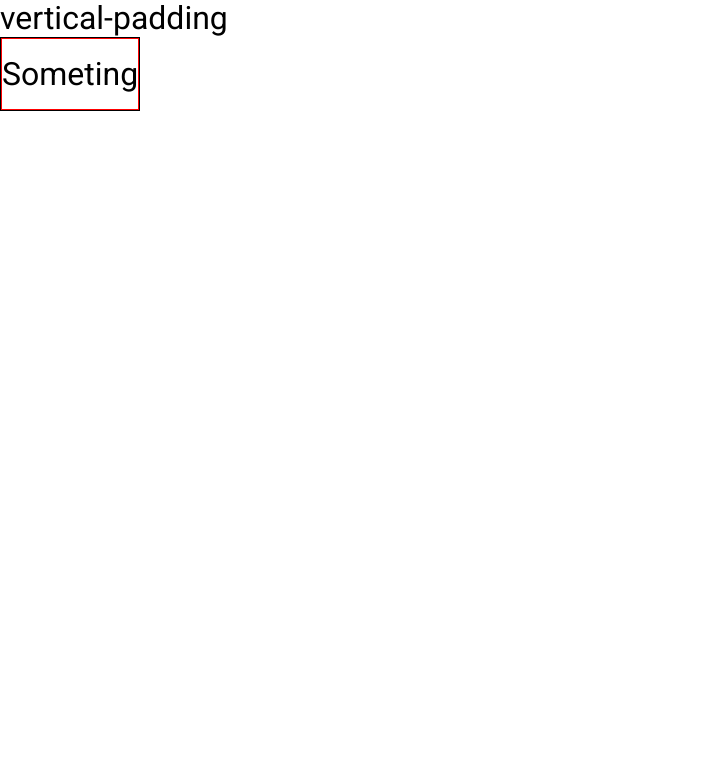
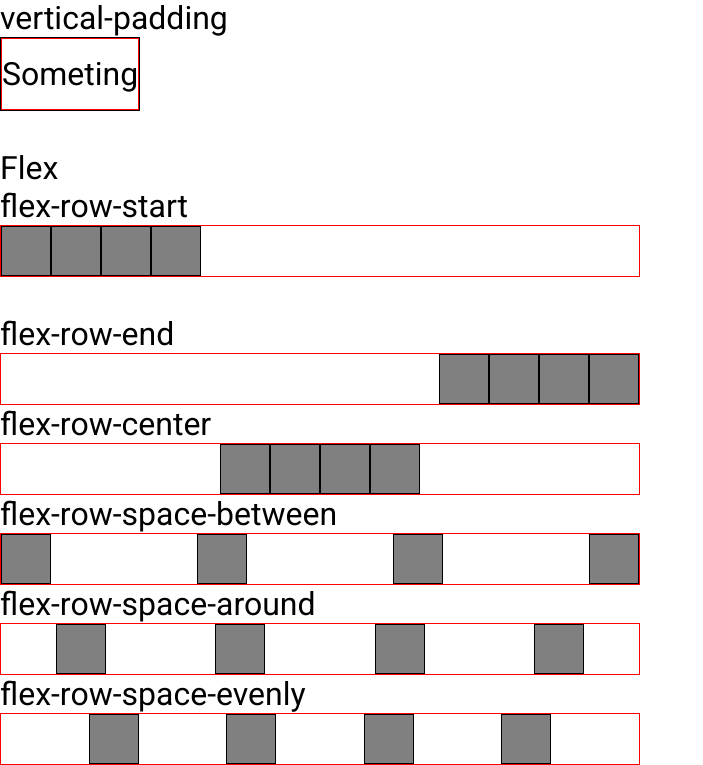
Before and after one commit to brito-ca/brito-website, a Next.js app: page /typography-demo in a window 1280 px wide. Shown: the part 2809-3574 px from the top of the page, without its empty margins (0-703 px from the left). Before the commit the page ends 2920 px from the top, so only its background shows below. Built offline with nearby package versions, Linux system fonts and the light colour scheme.

Commit message:
Added flex row

```diff
--- a/pages/typography-demo.jsx
+++ b/pages/typography-demo.jsx
@@ -1,3 +1,11 @@
+const Box = () => {
+  return (
+    <div
+      style={{ width: 50, height: 50, background: "gray", border: "1px solid" }}
+    ></div>
+  );
+};
+
 const TypographyDemo = () => {
   return (
     <div>
@@ -136,6 +144,7 @@ const TypographyDemo = () => {
       </div>
 
       <br />
+
       <div>
         Padding
         <br />
@@ -174,6 +183,74 @@ const TypographyDemo = () => {
           </div>
         </div>
       </div>
+
+      <br />
+
+      <div>
+        Flex
+        <br />
+        flex-row-start
+        <div
+          style={{ width: "50%", border: "1px solid red" }}
+          className="flex-row-start"
+        >
+          <Box />
+          <Box />
+          <Box />
+          <Box />
+        </div>
+        <br />
+        flex-row-end
+        <div
+          style={{ width: "50%", border: "1px solid red" }}
+          className="flex-row-end"
+        >
+          <Box />
+          <Box />
+          <Box />
+          <Box />
+        </div>
+        flex-row-center
+        <div
+          style={{ width: "50%", border: "1px solid red" }}
+          className="flex-row-center"
+        >
+          <Box />
+          <Box />
+          <Box />
+          <Box />
+        </div>
+        flex-row-space-between
+        <div
+          style={{ width: "50%", border: "1px solid red" }}
+          className="flex-row-space-between"
+        >
+          <Box />
+          <Box />
+          <Box />
+          <Box />
+        </div>
+        flex-row-space-around
+        <div
+          style={{ width: "50%", border: "1px solid red" }}
+          className="flex-row-space-around"
+        >
+          <Box />
+          <Box />
+          <Box />
+          <Box />
+        </div>
+        flex-row-space-evenly
+        <div
+          style={{ width: "50%", border: "1px solid red" }}
+          className="flex-row-space-evenly"
+        >
+          <Box />
+          <Box />
+          <Box />
+          <Box />
+        </div>
+      </div>
     </div>
   );
 };
--- a/styles/globals.css
+++ b/styles/globals.css
@@ -215,6 +215,48 @@ button.outline:disabled {
   padding: 16px 0;
 }
 
+.flex-row-start {
+  display: flex;
+  flex-direction: row;
+  flex-wrap: wrap;
+  justify-content: flex-start;
+}
+
+.flex-row-end {
+  display: flex;
+  flex-direction: row;
+  flex-wrap: wrap;
+  justify-content: flex-end;
+}
+
+.flex-row-center {
+  display: flex;
+  flex-direction: row;
+  flex-wrap: wrap;
+  justify-content: center;
+}
+
+.flex-row-space-between {
+  display: flex;
+  flex-direction: row;
+  flex-wrap: wrap;
+  justify-content: space-between;
+}
+
+.flex-row-space-around {
+  display: flex;
+  flex-direction: row;
+  flex-wrap: wrap;
+  justify-content: space-around;
+}
+
+.flex-row-space-evenly {
+  display: flex;
+  flex-direction: row;
+  flex-wrap: wrap;
+  justify-content: space-evenly;
+}
+
 /* https://www.browserstack.com/guide/what-are-css-and-media-query-breakpoints */
 
 /* Extra small devices (phones, 600px and down) */
```
